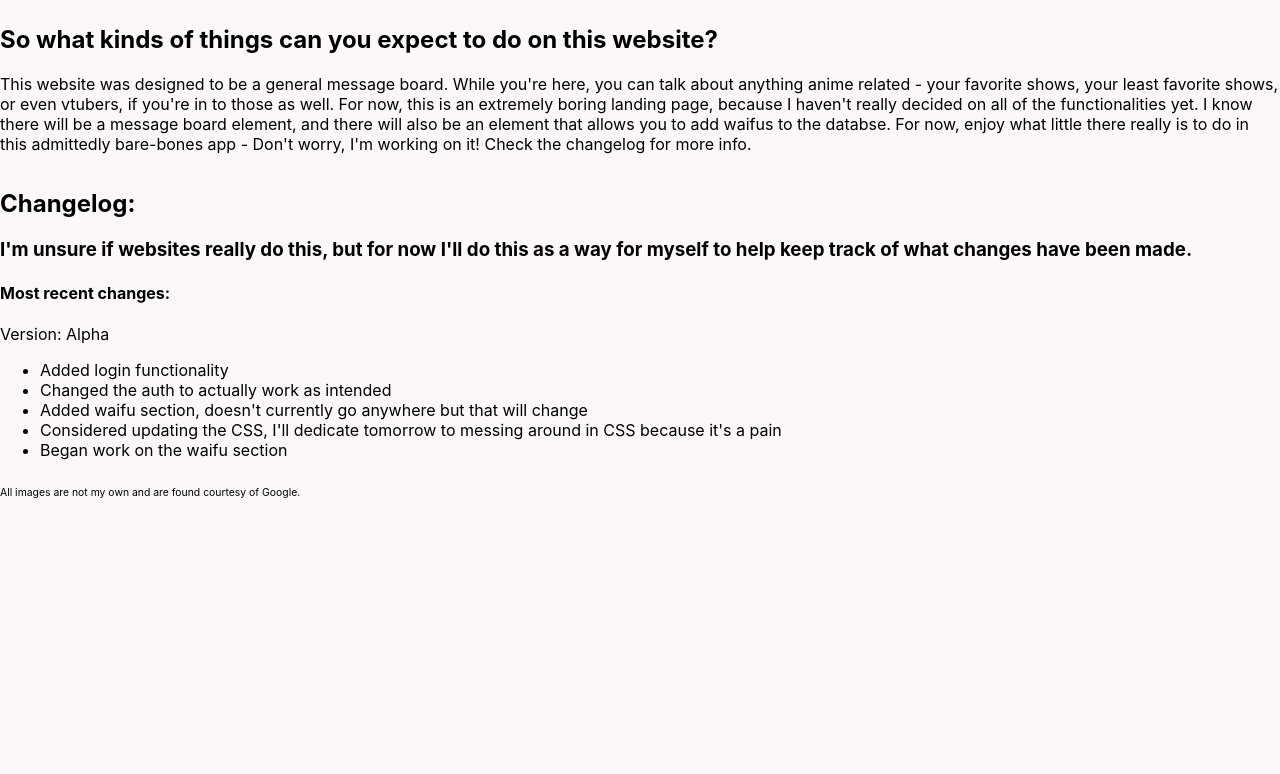
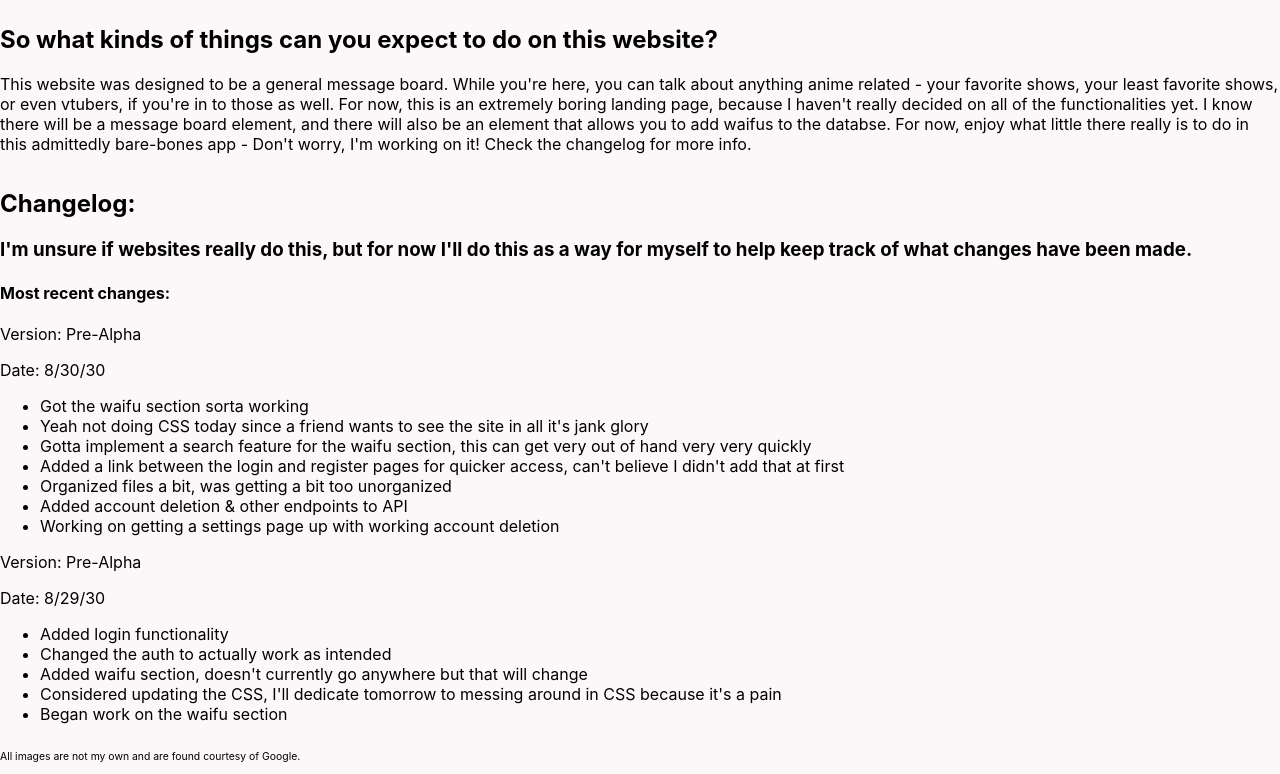
Before and after one commit to gclancy121/message-board-frontend, a React (Create React App) app: page / in a window 1280 px wide. Shown: the part 581-1355 px from the top of the page. Before the commit the page ends 1091 px from the top, so only its background shows below. Built offline with nearby package versions, Linux system fonts and the light colour scheme; grey boxes are pictures that could not be loaded.

Commit message:
more functionalities added

```diff
--- a/src/App.js
+++ b/src/App.js
@@ -4,16 +4,17 @@ import {Route, Routes} from 'react-router-dom';
 
 
 import PrivateRoutes from './utils/PrivateRoutes';
-import LoginForm from './components/Login';
+import LoginForm from './components/auth/Login';
 import SiteHeader from './components/SiteHeader';
 import LandingPage from './components/LandingPage';
-import RegisterForm from './components/Register';
-import Profile from './components/Profile';
+import RegisterForm from './components/auth/Register';
+import Profile from './components/auth/Profile';
 import AllWaifus from './components/waifus/allWaifus';
+import AccountSettings from './components/auth/AccountSettings';
 
 import './css/App.css'
 
-const App = (props) => {
+const App = () => {
   return (
     <div>
       <nav>
@@ -27,6 +28,7 @@ const App = (props) => {
           <Route element={<PrivateRoutes />}>
             <Route element={<Profile />} path='/profile'/>
             <Route element={<AllWaifus />} path='/waifus' exact/>
+            <Route element={<AccountSettings />} path='/settings' />
           </Route>
         </Routes>
       </div>
--- a/src/components/LandingPage.js
+++ b/src/components/LandingPage.js
@@ -33,7 +33,19 @@ function LandingPage () {
         <h2>Changelog:</h2>
             <h3>I'm unsure if websites really do this, but for now I'll do this as a way for myself to help keep track of what changes have been made. </h3>
             <h4>Most recent changes:</h4>
-            <p>Version: Alpha</p>
+            <p>Version: Pre-Alpha</p>
+            Date: 8/30/30
+            <ul>
+                <li>Got the waifu section sorta working</li>
+                <li>Yeah not doing CSS today since a friend wants to see the site in all it's jank glory</li>
+                <li>Gotta implement a search feature for the waifu section, this can get very out of hand very very quickly</li>
+                <li>Added a link between the login and register pages for quicker access, can't believe I didn't add that at first</li>
+                <li>Organized files a bit, was getting a bit too unorganized</li>
+                <li>Added account deletion & other endpoints to API </li>
+                <li>Working on getting a settings page up with working account deletion</li>
+            </ul>
+            <p>Version: Pre-Alpha</p>
+            Date: 8/29/30
             <ul>
                 <li>Added login functionality</li>
                 <li>Changed the auth to actually work as intended</li>
--- /dev/null
+++ b/src/components/auth/AccountSettings.js
@@ -0,0 +1,12 @@
+import React from "react";
+
+function AccountSettings() {
+    return (
+        <div>
+            Nothing here yet.
+        </div>
+    )
+}
+
+
+export default AccountSettings;
--- a/src/components/Login.js
+++ b/src/components/auth/Login.js
@@ -1,7 +1,7 @@
 import axios from 'axios';
 import React, {useState} from 'react';
 import {Link} from 'react-router-dom';
-import URL from '../url';
+import URL from '../../utils/url';
 
 const LoginForm = () => {
     const initialLoginForm = {
@@ -71,7 +71,9 @@ const LoginForm = () => {
             <div className="submit">
                 <input type='submit' />
             </div>
-
+            <div className="form-group">
+                <p>Not yet registered? Register <Link to='/register'>here.</Link></p>
+            </div>
         </form>
 
     </div>
--- a/src/components/Profile.js
+++ b/src/components/auth/Profile.js
@@ -1,14 +1,21 @@
 import React from 'react';
+import { useNavigate } from 'react-router-dom';
 
 
-import "../css/Profile.css";
+import "../../css/Profile.css";
 const Profile = () => {
     const username = localStorage.getItem('username');
     const message = localStorage.getItem('message');
 
+    const navigate = useNavigate();
+
     function logout() {
         localStorage.clear();
         window.location.reload();
+    }
+
+    function settings() {
+        navigate(`/settings`)
     }
 
     //replace hard coded info with stateful info once DB is created for it
@@ -25,6 +32,7 @@ const Profile = () => {
                 <p>Favorite waifu: N/A</p>
             </div>
             <button onClick={logout}>Logout</button>
+            <button onClick={settings}>Account Settings</button>
         </div>
     )
 }
--- a/src/components/Register.js
+++ b/src/components/auth/Register.js
@@ -1,7 +1,7 @@
 import React, {useState} from "react";
 import {Link} from 'react-router-dom';
 import axios from 'axios';
-import URL from '../url';
+import URL from '../../utils/url';
 
 const RegisterForm = () => {
     const initialRegisterForm = {
@@ -55,7 +55,7 @@ const RegisterForm = () => {
                 <div className='header'>
                     <h3>Register</h3>
                 </div>
-                <div className="form=group">
+                <div className="form-group">
                     <label>Username </label>
                     <input type='text' name='username' value={register.username} onChange={handleChange} />
                 </div>
@@ -66,6 +66,9 @@ const RegisterForm = () => {
                 <div className="submit">
                     <input type='submit' />
                 </div>
+                <div className="form-group">
+                    <p>Already registered? Log in <Link to='/login'>here.</Link></p>
+                </div>
             </form>
         </div>
     )
--- a/src/components/waifus/allWaifus.js
+++ b/src/components/waifus/allWaifus.js
@@ -1,21 +1,23 @@
+import React, {useState, useEffect} from "react";
 import axios from "axios";
-import React, {useState, useEffect} from "react";
-import URL from "../../url";
+import URL from '../../utils/url';
+
+import Waifu from "./waifu";
 
 
-function AllWaifus() {
-    const [length, setLength] = useState(0);;
+const AllWaifus = () => {
+    const [waifus, setWaifus] = useState([]);
 
     useEffect(() => {
-        axios.get(`${URL}/waifus`).then(response => {
-            setLength(response.data.length);
+        axios.get(`${URL}/waifus`).then(res => {
+            setWaifus(res.data);
         })
-    })
+        }, [])
 
-    console.log(length);
     return (
-        <div>
-            Nothing here yet.
+        <div className="waifu-list">
+            <input type="search" placeholder="Search for a specific waifu" />
+            {waifus.map(waifu => <Waifu waifu={waifu} key={waifu.waifu_id}/>)}
         </div>
     )
 }
--- a/src/components/waifus/waifu.js
+++ b/src/components/waifus/waifu.js
@@ -1,13 +1,23 @@
-import React, {useEffect, useState} from 'react';
-import axios from 'axios';
-import URL from '../../url';
+import React, {useState} from "react";
 
 const Waifu = (props) => {
-    const [waifu, setWaifu] = useState('');
+    const {waifu} = props;
+    const [isHidden, setIsHidden] = useState(true);
 
-    const {id} = useParams();
+    function showInfo () {
+        setIsHidden(!isHidden);
+    }
 
-    useEffect(() => {
-        axios.get(`${URL}/waifus/`)
-    })
+    return (
+        <div className="waifu">
+            {waifu.waifu_name}
+            <button onClick={showInfo}>Click here to load more info</button>
+            <div className="hidden-info" >
+                {!isHidden && <p>{waifu.waifu_description}</p>}
+            </div>
+
+        </div>
+    )
 }
+
+export default Waifu;
```
Also changed, not shown: src/utils/url.js (renamed from src/url.js).
